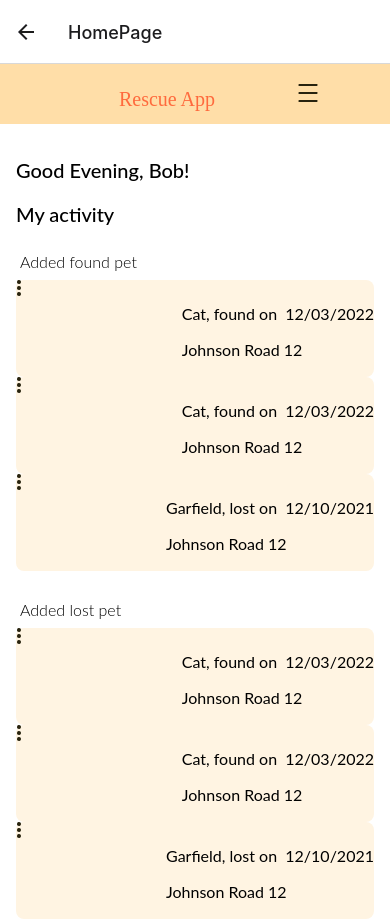
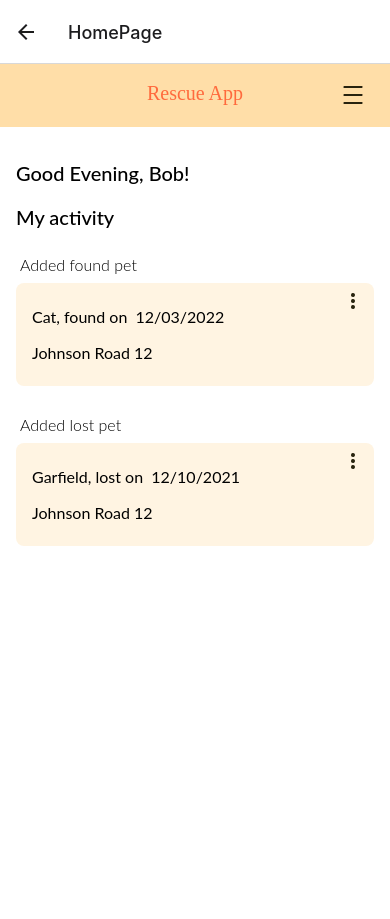
Before and after one commit to Valroshal/PetResqueFrontend, a React Native app: screen /HomePage in a window 390 px wide. After the commit the page ends 844 px from the top, so only its background shows below. Built offline with nearby package versions, Linux system fonts and the light colour scheme.

Commit message:
fixed CSS

```diff
--- a/src/containers/HomeScreen/ActivityCard/ActivityCard.tsx
+++ b/src/containers/HomeScreen/ActivityCard/ActivityCard.tsx
@@ -6,15 +6,9 @@ const styles = StyleSheet.create({
     container: {
         display: "flex",
         flexDirection: "row",
-        alignItems: "flex-start",
         justifyContent: "space-between",
-        height: 97,
         backgroundColor: '#FFF4E2',
         borderRadius: 8,
-    } as ViewStyle,
-    infoBox: {
-        paddingTop: 24,
-        paddingLeft: 16,
     } as ViewStyle,
     regularText: {
         fontFamily: 'Lato',
@@ -32,36 +26,34 @@ interface Props {
 
 const ActivityCard: React.FC<Props> = ({animalName, actionName,date,address}) => {
 
-    const openDetails = () => {
+    const showMoreOptions = () => {
       console.log('openDetails')
     }
 
     return (
         <View style={styles.container}>
-            <TouchableOpacity
-                style={{
-                // position: "absolute",
-                // top: 16,
-                // right:8
-
-            }}
-                //TODO: do it
-                onPress={openDetails}
-            >
-                <Image source={ThreeDots} />
-            </TouchableOpacity>
             <View>
-                <View style={styles.infoBox}>
+                <View style={{paddingTop: 24, paddingLeft: 16,}}>
                     <Text style={styles.regularText}>
                         {animalName + ', ' + actionName + ' on  ' + date}
                     </Text>
                 </View>
-                <View style={[styles.infoBox, {paddingTop: 17}]}>
+                <View style={ {paddingTop: 17,
+                    paddingLeft: 16,paddingBottom: 24}}>
                     <Text style={styles.regularText}>
                         {address}
                     </Text>
                 </View>
             </View>
+            <TouchableOpacity
+                style={{
+                    paddingTop: 10,
+                    paddingRight:19
+                }}
+                onPress={showMoreOptions}
+            >
+                <Image source={ThreeDots} />
+            </TouchableOpacity>
         </View>
     )
 }
--- a/src/containers/HomeScreen/HomePage.tsx
+++ b/src/containers/HomeScreen/HomePage.tsx
@@ -1,5 +1,5 @@
 import * as React from 'react';
-import {FlatList, StyleSheet, Text, TextStyle, View} from "react-native";
+import {StyleSheet, Text, TextStyle, View} from "react-native";
 import TopBar from "../components/TopBar/TopBar";
 import { useState} from "react";
 import ActivityCard from "./ActivityCard/ActivityCard";
@@ -17,49 +17,15 @@ const styles = StyleSheet.create({
         fontWeight: '300',
         fontSize: 16,
     }
-})
-
-const DATA = [
-    {
-        id: '0',
-        animalName: 'Cat',
-        actionName: 'found',
-        date: '12/03/2022',
-        address: 'Johnson Road 12',
-    },
-    {
-        id: '1',
-        animalName: 'Cat',
-        actionName: 'found',
-        date: '12/03/2022',
-        address: 'Johnson Road 12',
-    },
-    {
-        id: '2',
-        animalName: 'Garfield',
-        actionName: 'lost',
-        date: '12/10/2021',
-        address: 'Johnson Road 12',
-    },
-];
-
+});
 
 const HomePage = () => {
 
-    const renderItem = ({ item } : any ) => (
-        <ActivityCard
-            animalName={item.animalName}
-            actionName={item.actionName}
-            date={item.date}
-            address={item.address}
-        />
-    );
-
     const [userName, setUserName] = useState<string>('Bob');
 
-    return(
+    return (
         <View style={{flex: 1, backgroundColor: 'white'}}>
-               <TopBar />
+            <TopBar/>
             <View style={{paddingHorizontal: 16}}>
                 <View style={{paddingTop: 34}}>
                     <Text style={styles.topText}>
@@ -72,32 +38,33 @@ const HomePage = () => {
                     </Text>
                 </View>
                 <View style={{paddingTop: 26}}>
-                       <Text style={[styles.cardTitles,{ paddingBottom: 9, paddingLeft:4}]}>
+                    <Text style={[styles.cardTitles, {paddingBottom: 9, paddingLeft: 4}]}>
                         Added found pet
                     </Text>
                     <View>
-                           <FlatList
-                               data={DATA}
-                               renderItem={renderItem}
-                               keyExtractor={item => item.id}
+                        <ActivityCard
+                            animalName={'Cat'}
+                            actionName={'found'}
+                            date={'12/03/2022'}
+                            address={'Johnson Road 12'}
                         />
                     </View>
                 </View>
-                   <View style={{ paddingTop: 29}}>
-                       <Text style={[styles.cardTitles,{ paddingBottom: 9,paddingLeft:4}]}>
+                <View style={{paddingTop: 29}}>
+                    <Text style={[styles.cardTitles, {paddingBottom: 9, paddingLeft: 4}]}>
                         Added lost pet
                     </Text>
                     <View>
-                           <FlatList
-                               data={DATA}
-                               renderItem={renderItem}
-                               keyExtractor={item => item.id}
+                        <ActivityCard
+                            animalName={'Garfield'}
+                            actionName={'lost'}
+                            date={'12/10/2021'}
+                            address={'Johnson Road 12'}
                         />
                     </View>
                 </View>
             </View>
         </View>
-
     )
 }
 
--- a/src/containers/components/TopBar/TopBar.tsx
+++ b/src/containers/components/TopBar/TopBar.tsx
@@ -4,23 +4,18 @@ import Burger from '../../../assets/images/Burger.png';
 
 const styles = StyleSheet.create({
     container: {
-        display: "flex",
-        height: 60,
-        width: '100%',
+        flexDirection: "row" ,
         backgroundColor: '#FFDEA8',
+        justifyContent: "center",
     } as ViewStyle,
-    innerContainer: {
-        flexDirection: "row" ,
-        justifyContent: "center",
-        //alignItems: "center",
-        paddingTop: 8,
-        paddingBottom: 8,
-        paddingRight: 15,
-        paddingLeft: 30,
+    image: {
+        position: 'absolute',
+        right: 15,
+        top: 10,
+        height: 44 ,
+        width: 44
     } as ViewStyle,
     title:{
-        //justifyContent: "space-between",
-        alignContent: "center",
         fontFamily: 'Concert One',
         color: '#FF6A3D',
         fontSize: 20,
@@ -32,13 +27,11 @@ const styles = StyleSheet.create({
 const TopBar = () => {
     return (
         <View style={styles.container}>
-            <View style={styles.innerContainer}>
-                    <Text style={[styles.title, { paddingTop: 10}]}>
-                        Rescue App
-                    </Text>
-                <View style={{paddingLeft: 71, height: 44 , width: 44}}>
-                    <Image source={Burger} />
-                </View>
+            <Text style={[styles.title, { paddingTop: 18, paddingBottom: 22 }]}>
+                Rescue App
+            </Text>
+            <View style={styles.image}>
+                <Image source={Burger} />
             </View>
         </View>
     )
```
Lines whose indentation alone changed are shown as unchanged.
